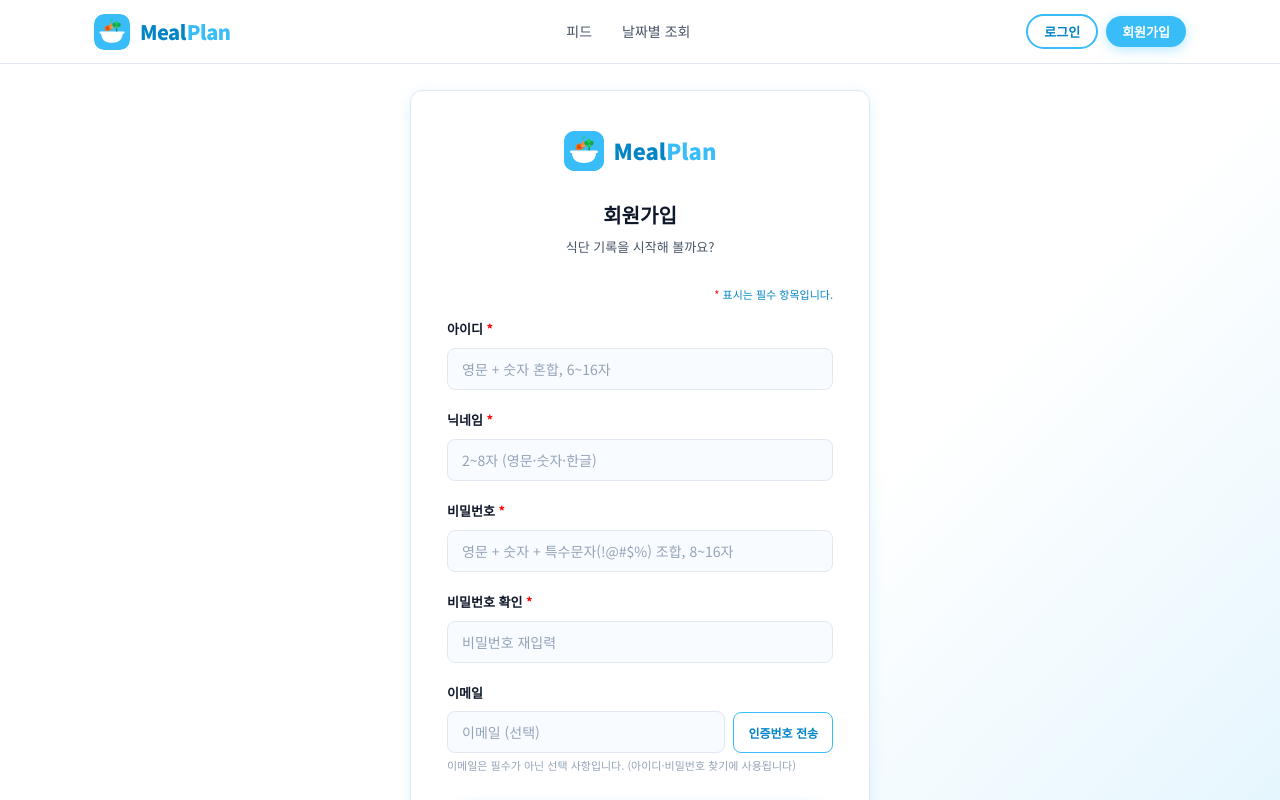
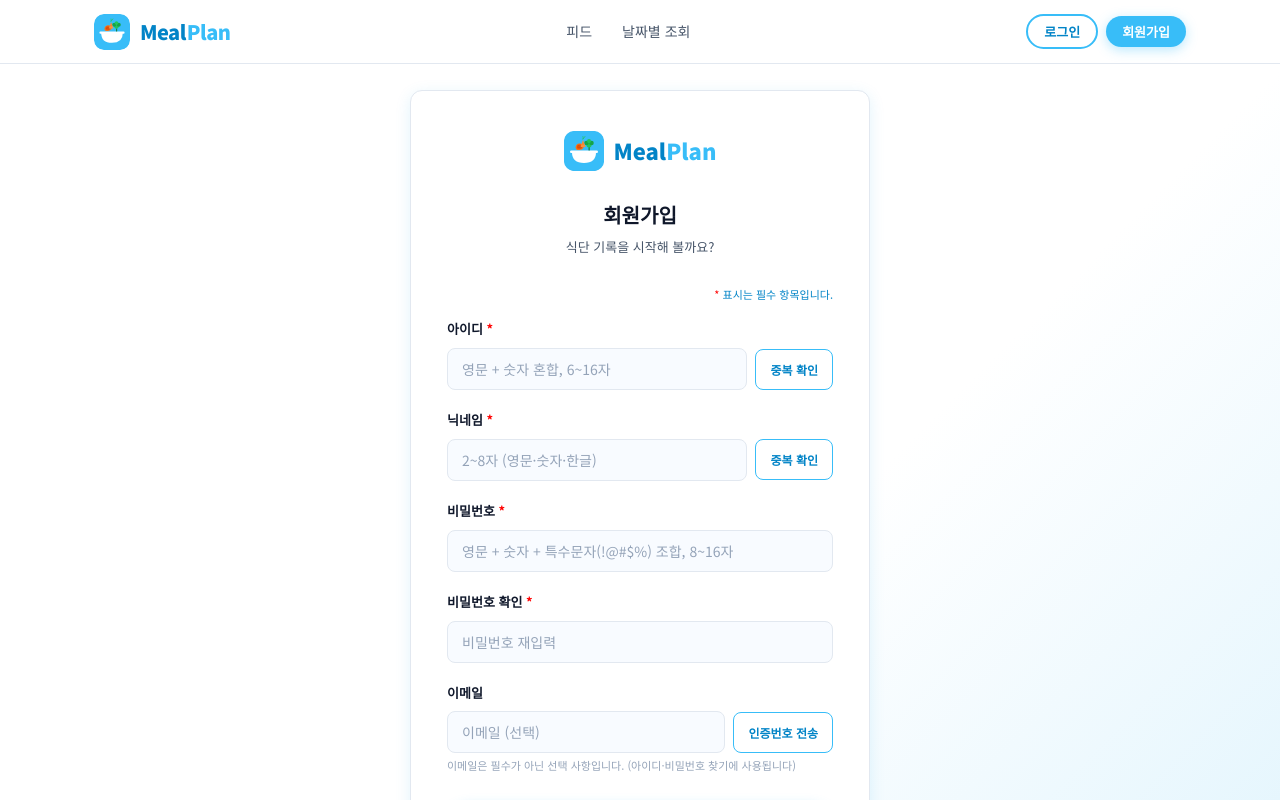
Before and after one commit to onlyworkjay/MealPlan-Private-Portfolio, a React (Vite) app in the folder frontend/: page /users/join in a window 1280 px wide. Shown: the top 800 px of the page. Built offline with nearby package versions, Linux system fonts and the light colour scheme.

Commit message:
15일, 오후 12시 4분

```diff
--- a/frontend/src/pages/JoinPage.jsx
+++ b/frontend/src/pages/JoinPage.jsx
@@ -19,7 +19,11 @@ function JoinPage() {
   const [checkId, setCheckId] = useState(0); // 0: 미확인/실패, 1: 사용가능
   const [checkMsg, setCheckMsg] = useState("");
   const [checkPwMsg, setCheckPwMsg] = useState("");
+
+  // 닉네임 관련 상태
+  const [checkNickname, setCheckNickname] = useState(0); // 0: 미확인/실패, 1: 사용가능
   const [checkNicknameMsg, setCheckNicknameMsg] = useState("");
+
   const [pwMatch, setPwMatch] = useState(true);
 
   // 이메일 인증 관련 state
@@ -160,6 +164,7 @@ function JoinPage() {
           confirmButtonColor: "#38BDF8",
         });
       }
+      setCheckNickname(0); // 닉네임 변경 시 중복확인 상태 초기화
       setCheckNicknameMsg(validateNickname(cleaned));
       setUser((prev) => ({ ...prev, nickname: cleaned }));
       return;
@@ -178,7 +183,7 @@ function JoinPage() {
     setUser((prev) => ({ ...prev, [name]: value }));
   };
 
-  // 아이디 중복체크 (onBlur)
+  // 아이디 중복체크 (버튼 클릭)
   const ipDupCheck = () => {
     const loginId = user.loginId.trim();
 
@@ -212,6 +217,43 @@ function JoinPage() {
         console.log(err);
         setCheckId(0);
         setCheckMsg("아이디 중복 체크에 실패했습니다.");
+      });
+  };
+
+  // 닉네임 중복체크 (버튼 클릭)
+  const nicknameDupCheck = () => {
+    const nickname = user.nickname.trim();
+
+    if (nickname === "") {
+      setCheckNickname(0);
+      setCheckNicknameMsg("닉네임을 입력하세요");
+      return;
+    }
+
+    const errorMessage = validateNickname(nickname);
+    if (errorMessage !== "") {
+      setCheckNickname(0);
+      setCheckNicknameMsg(errorMessage);
+      return;
+    }
+
+    axios
+      .get(`${import.meta.env.VITE_BACKSERVER}/users/check-nickname`, {
+        params: { nickname },
+      })
+      .then((res) => {
+        if (res.data === false) {
+          setCheckNickname(1);
+          setCheckNicknameMsg("사용가능한 닉네임입니다");
+        } else {
+          setCheckNickname(0);
+          setCheckNicknameMsg("이미 사용중인 닉네임입니다");
+        }
+      })
+      .catch((err) => {
+        console.log(err);
+        setCheckNickname(0);
+        setCheckNicknameMsg("닉네임 중복 체크에 실패했습니다.");
       });
   };
 
@@ -382,6 +424,8 @@ function JoinPage() {
       const nicknameError = validateNickname(user.nickname);
       if (nicknameError !== "") {
         errors.push(`닉네임: ${nicknameError}`);
+      } else if (checkNickname !== 1) {
+        errors.push("닉네임 중복 확인을 완료해주세요.");
       }
     }
 
@@ -503,16 +547,24 @@ function JoinPage() {
             <label className={styles.form_label}>
               아이디 <span className={styles.required}>*</span>
             </label>
+            <div className={styles.email_row}>
               <input
                 type="text"
                 name="loginId"
-              className={styles.form_input}
+                className={`${styles.form_input} ${styles.email_input}`}
                 placeholder="영문 + 숫자 혼합, 6~16자"
                 value={user.loginId}
                 onChange={inputUser}
-              onBlur={ipDupCheck}
                 autoComplete="username"
               />
+              <button
+                type="button"
+                className={styles.email_send_btn}
+                onClick={ipDupCheck}
+              >
+                중복 확인
+              </button>
+            </div>
             {checkMsg && (
               <div
                 className={
@@ -529,17 +581,32 @@ function JoinPage() {
             <label className={styles.form_label}>
               닉네임 <span className={styles.required}>*</span>
             </label>
+            <div className={styles.email_row}>
               <input
                 type="text"
                 name="nickname"
-              className={styles.form_input}
+                className={`${styles.form_input} ${styles.email_input}`}
                 placeholder="2~8자 (영문·숫자·한글)"
                 value={user.nickname}
                 onChange={inputUser}
                 autoComplete="nickname"
               />
+              <button
+                type="button"
+                className={styles.email_send_btn}
+                onClick={nicknameDupCheck}
+              >
+                중복 확인
+              </button>
+            </div>
             {checkNicknameMsg && (
-              <div className={styles.form_error}>{checkNicknameMsg}</div>
+              <div
+                className={
+                  checkNickname === 1 ? styles.form_success : styles.form_error
+                }
+              >
+                {checkNicknameMsg}
+              </div>
             )}
           </div>
 
```
Lines whose indentation alone changed are shown as unchanged.
